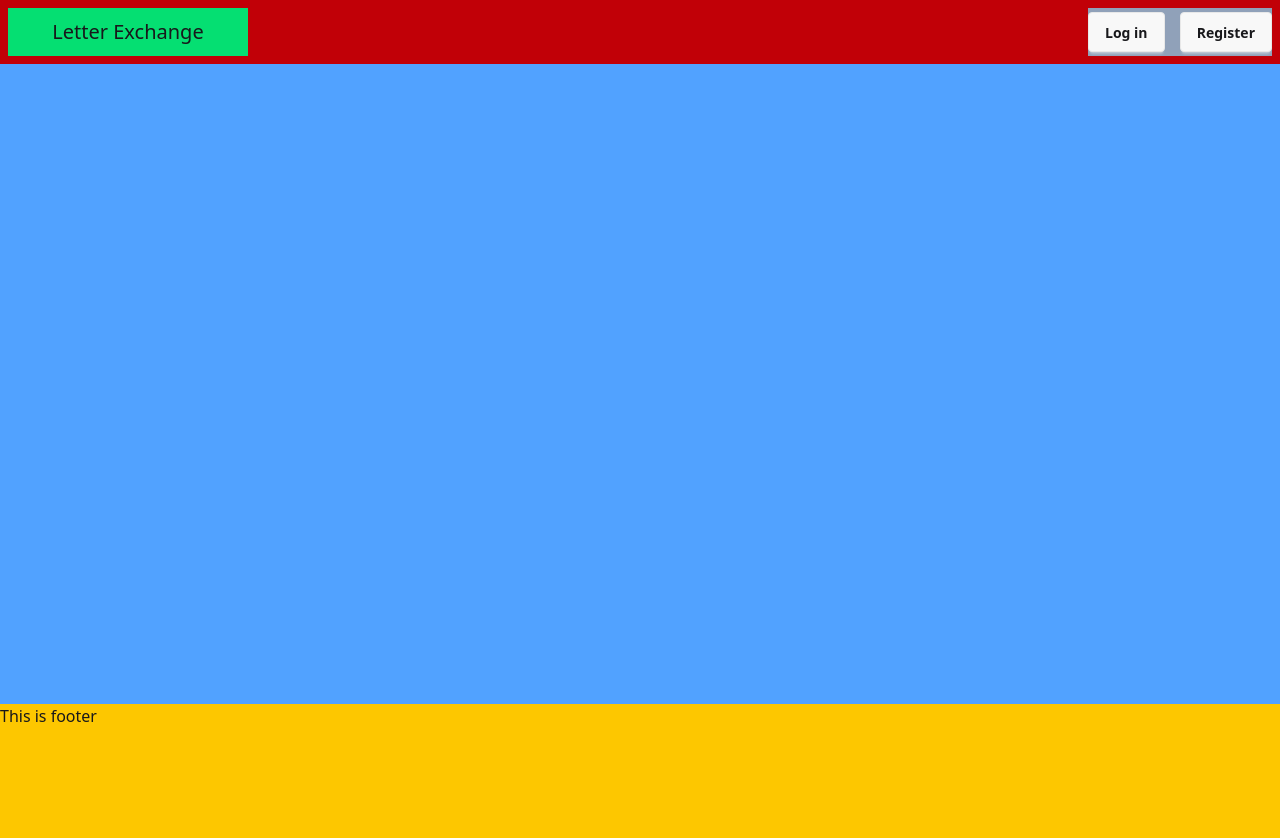
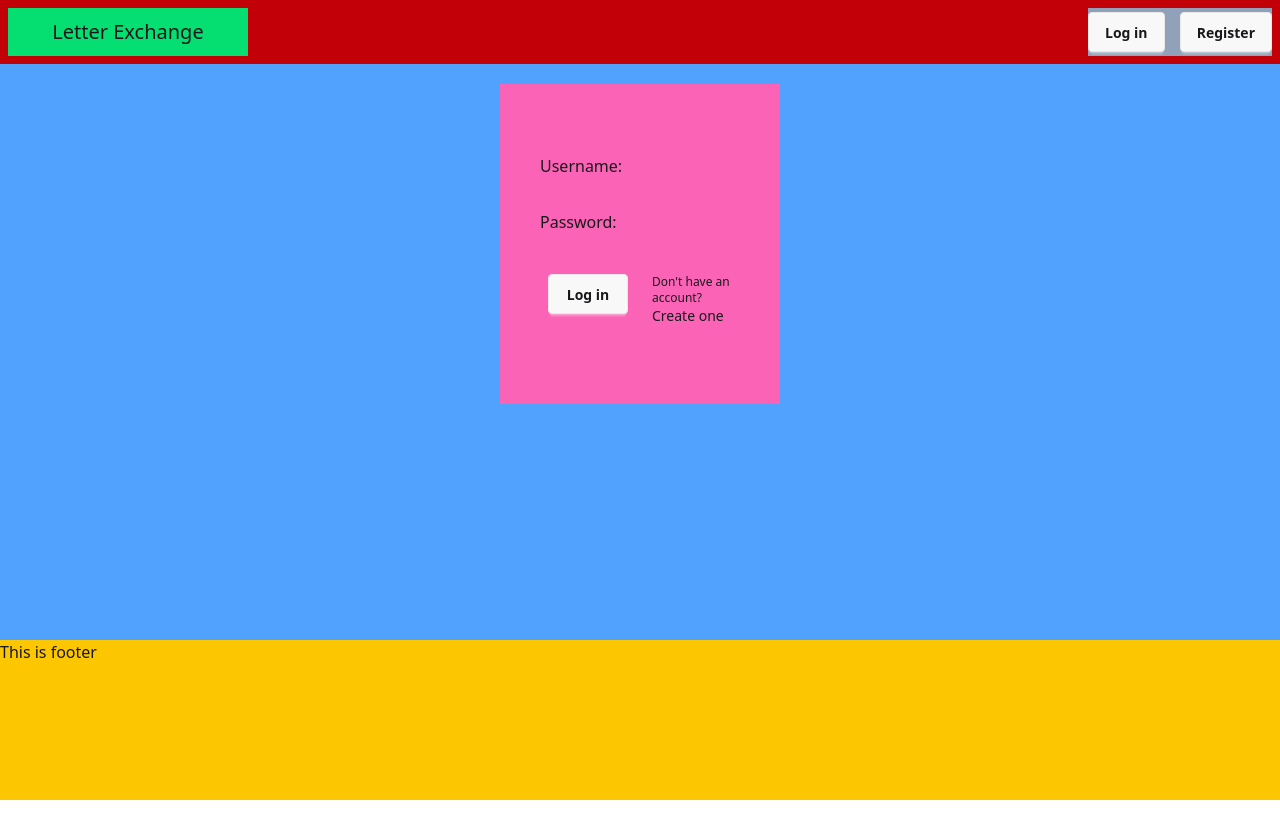
Before and after one commit to mr-top/letter-exchange, a React app in the folder front_end/: page /login in a window 1280 px wide. Shown: the top 838 px of the page. After the commit the page ends 800 px from the top, so only its background shows below. Built offline with nearby package versions, Linux system fonts and the light colour scheme; the HTML template or start-up script is replaced by a standard one.

Commit message:
initial routing plan and login component

```diff
--- a/front_end/src/App.jsx
+++ b/front_end/src/App.jsx
@@ -1,20 +1,29 @@
 import { useContext } from "react"
+import { Routes, Route, BrowserRouter, Navigate} from "react-router-dom"
 
 import { UserContext } from './components/utils/UserContext';
 
 import Footer from "./components/footer/Footer"
 import Navbar from "./components/navbar/Navbar"
+import Login from "./components/Login"
 
 function App() {
   const {loggedDetails} = useContext(UserContext);
   console.log(loggedDetails);
+
   return (
     <div className="flex flex-col min-h-screen">
       <div className="flex-initial bg-red-400">
         <Navbar/>
       </div>
-      <div className="flex-1 min-h-[80vh] bg-blue-400">
-
+      <div className="flex-1 flex justify-center p-5 items-centermin-h-[80vh] bg-blue-400">
+        <BrowserRouter>
+          <Routes>
+            <Route path="/login" element={<Login/>}/>
+            <Route path="/home" element={<p>Home</p>}/>
+            <Route path="*" element={<Navigate to='/home'/>}/>
+          </Routes>
+        </BrowserRouter>
       </div>
       <div className="flex-initial min-h-40 bg-yellow-400">
         <Footer/>
--- /dev/null
+++ b/front_end/src/components/Login.jsx
@@ -0,0 +1,42 @@
+import { useContext, useState } from "react";
+
+import { UserContext } from "./utils/UserContext";
+
+function Login() {
+  const { attemptLogin } = useContext(UserContext);
+  const [username, setUsername] = useState('');
+  const [password, setPassword] = useState('');
+  const [loading, setLoading] = useState(false);
+  const [status, setStatus] = useState();
+
+  async function login (e) {
+    e.preventDefault();
+    setLoading(true);
+    const result = await attemptLogin(username, password);
+    setStatus(result);
+    setLoading(false);
+  }
+
+  return (
+    <form className="flex flex-col justify-center py-2 px-10 w-70 h-80 bg-pink-400" onSubmit={login}>
+      <div className="flex-initial">
+        <label>Username:</label>
+        <input type="text" value={username} onChange={e => setUsername(e.currentTarget.value)} className="w-full h-8 px-2" />
+      </div>
+      <div className="flex-initial">
+        <label>Password:</label>
+        <input type="password" value={password} onChange={e => setPassword(e.currentTarget.value)} className="w-full h-8 px-2" />
+      </div>
+      <div className="flex justify-between p-2">
+        <button className="flex-initial btn w-20" type="submit" disabled={loading}>Log in</button>
+        <div className="flex-initial w-20">
+          <p className="text-xs">Don't have an account?</p>
+          <p className="text-sm">Create one</p>
+        </div>
+      </div>
+      {status && (status.success ? 'It worked' : 'It did not work')}
+    </form>
+  )
+}
+
+export default Login;
--- a/front_end/src/components/utils/UserContext.jsx
+++ b/front_end/src/components/utils/UserContext.jsx
@@ -11,6 +11,7 @@ function UserProvider (props) {
   async function attemptLogin (username, password) {
     const result = await axiosFetch(axios.post, 'http://localhost:5555/login', {username, password});
 
+    console.log(result);
     if (result.success) {
       const {username, id, avatar} = result;
       setLoggedDetails({logged: true, username, id, avatar});
--- a/front_end/src/utils/axiosFetch.jsx
+++ b/front_end/src/utils/axiosFetch.jsx
@@ -1,7 +1,7 @@
 async function axiosFetch (func, url, data) {
   try {
     const result = await func(url, data);
-    return result;
+    return result.data;
   } catch (error) {
     return {success: false, msg: 'Fatal communication error', error}
   }
```
Also changed, not shown: 1 other file (tests, documents, lock files or other folders).
